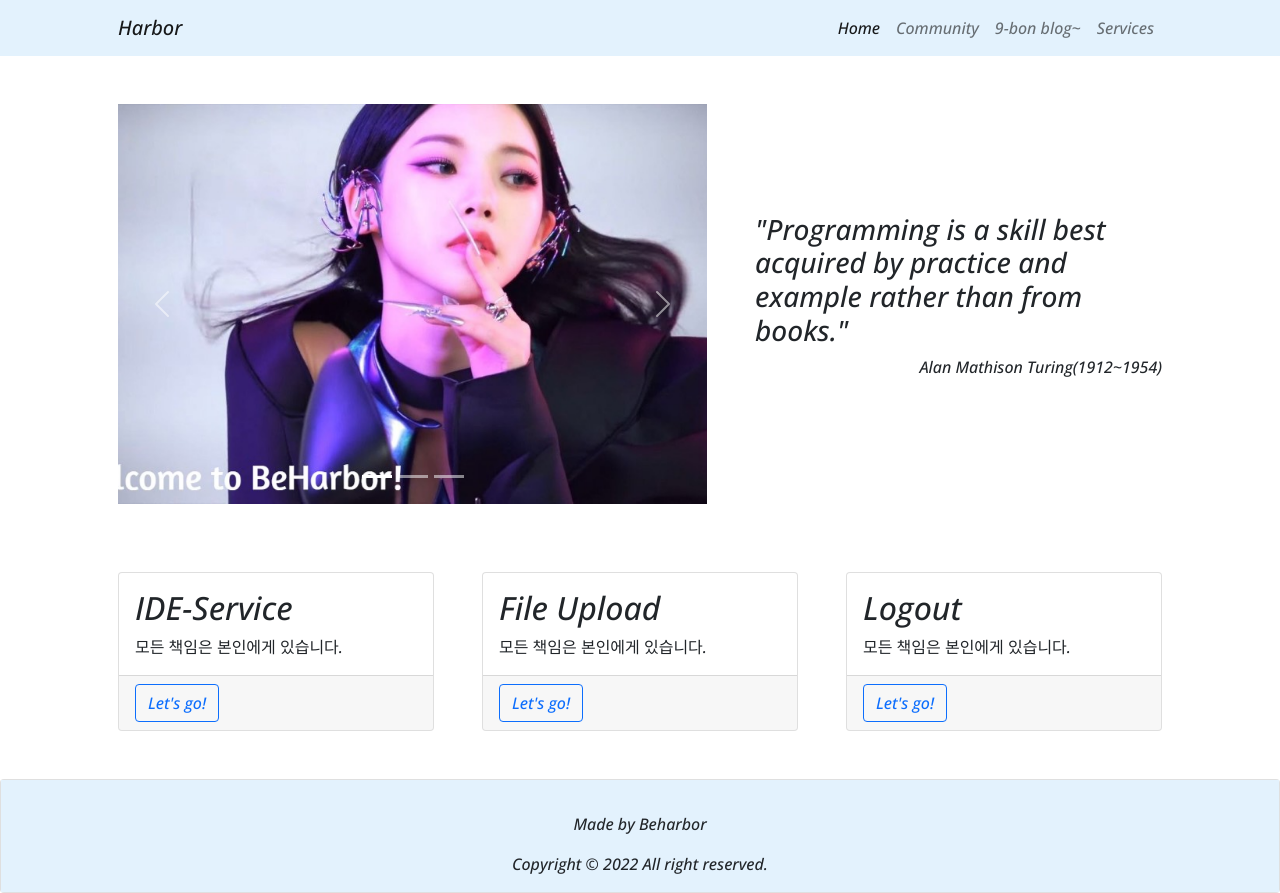
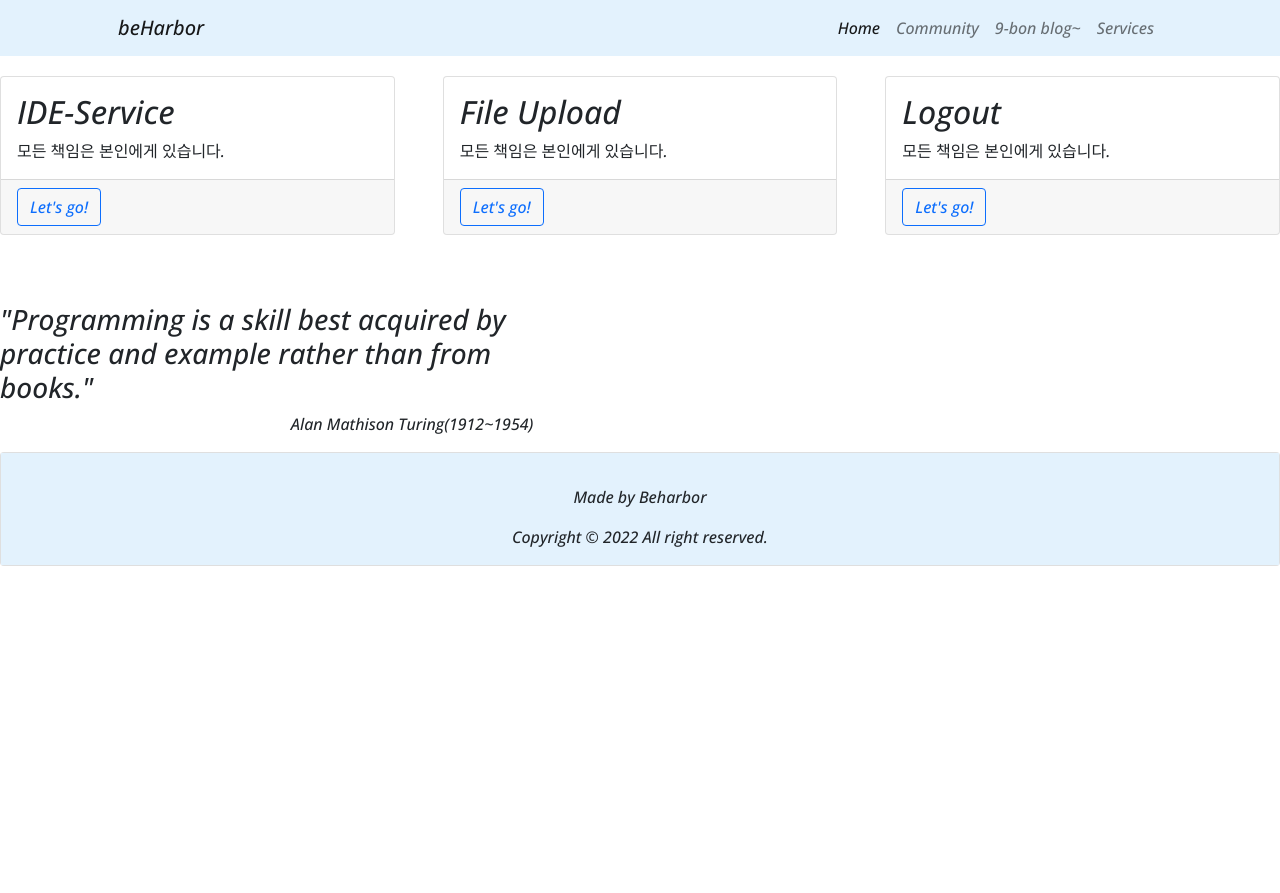
Before and after one commit to BonhyeonGu/BeHarbor_Front, a Flask app: page /testt in a window 1280 px wide. After the commit the page ends 566 px from the top, so only its background shows below. Run offline with Flask 2, Linux system fonts and the light colour scheme; some libraries are stand-ins or nearby versions.

Commit message:
홈화면 레이아웃 수정 중

```diff
--- a/templates/home.html
+++ b/templates/home.html
@@ -67,7 +67,7 @@
         <!-- Responsive navbar-->
         <nav class="navbar navbar-expand-lg navbar-light" style="background-color: #e3f2fd;">
             <div class="container px-5">
-                <a class="navbar-brand" href="#!">Harbor</a>
+                <a class="navbar-brand" href="#!">beHarbor</a>
                 <button class="navbar-toggler" type="button" data-bs-toggle="collapse" data-bs-target="#navbarSupportedContent" aria-controls="navbarSupportedContent" aria-expanded="false" aria-label="Toggle navigation"><span class="navbar-toggler-icon"></span></button>
                 <div class="collapse navbar-collapse" id="navbarSupportedContent">
                     <ul class="navbar-nav ms-auto mb-2 mb-lg-0">
@@ -81,9 +81,9 @@
         </nav>
 
         <!-- Page Content-->
-        <div class="container px-4 px-lg-5">
+        <!-- <div class="container px-4 px-lg-5"> -->
             <!-- Heading Row-->
-            <div class="row gx-4 gx-lg-5 align-items-center my-5">
+            <!-- <div class="row gx-4 gx-lg-5 align-items-center my-5">
                 <div class="col-lg-7">
                     <div id="carouselExampleFade" class="carousel slide carousel-fade" data-bs-ride="carousel">
                         <div class="carousel-indicators">
@@ -111,18 +111,18 @@
                             <span class="visually-hidden">Next</span>
                           </button>
                     </div>
-                </div>
+                </div> -->
                 <!-- <div class="col-lg-7"><img class="img-fluid rounded mb-4 mb-lg-0" src="https://dummyimage.com/900x400/dee2e6/6c757d.jpg" alt="..." /></div> -->
-                <div class="col-lg-5">
+                <!-- <div class="col-lg-5">
                     <h3 class="font-weight-light">"Programming is a skill best acquired by practice and example rather than from books." </h1>
-                    <p align="right">Alan Mathison Turing(1912~1954)</p>
+                    <p align="right">Alan Mathison Turing(1912~1954)</p> -->
                     <!-- <a class="btn btn-primary" href="#!">진짜 연락하기!</a> -->
-                </div>
-                <div class="row">
-                    <div id="player"></div>
+                <!-- </div> -->
+                <!-- <div class="row">
+                    <div id="player"></div> -->
                     <!-- <a class="btn btn-primary" href="#!">진짜 연락하기!</a> -->
-                </div>
-            </div>
+                <!-- </div>
+            </div> -->
             <!-- Call to Action-->
             <!-- <div class="card text-white bg-light my-5 py-4 text-center">
                 <div class="card-body"><p class="text-black m-0">와,, 진짜</p></div>
@@ -158,6 +158,16 @@
                 </div>
             </div>
         </div>
+
+        <div class="row">
+            <div id="player"></div>
+            <!-- <a class="btn btn-primary" href="#!">진짜 연락하기!</a> -->
+        </div>
+        <div class="col-lg-5">
+            <h3 class="font-weight-light">"Programming is a skill best acquired by practice and example rather than from books." </h1>
+            <p align="right">Alan Mathison Turing(1912~1954)</p>
+            <!-- <a class="btn btn-primary" href="#!">진짜 연락하기!</a> -->
+        </div>
        <!-- ############## Footer Start ################-->
 	    <footer>
 		    <div class="card text-center">
```
